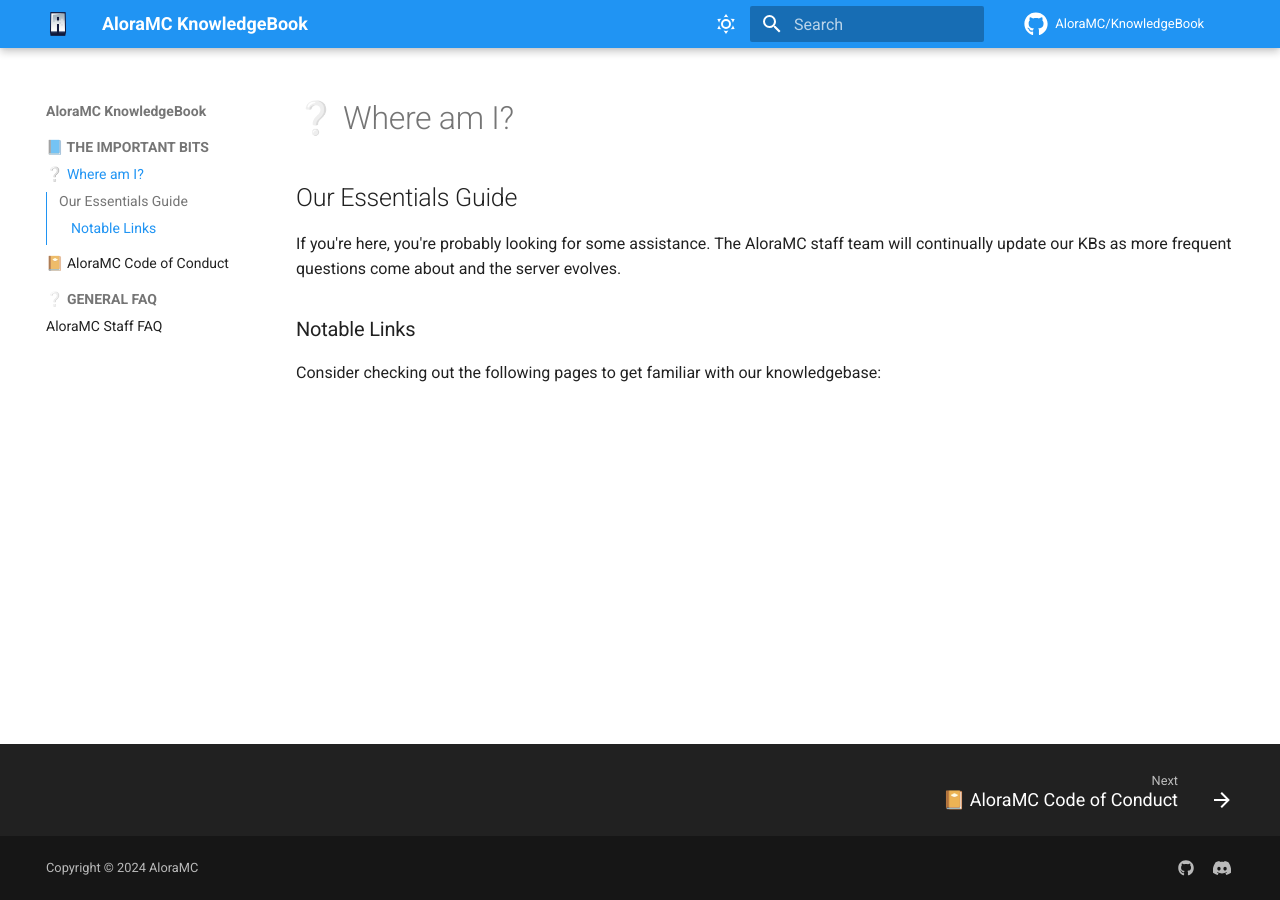
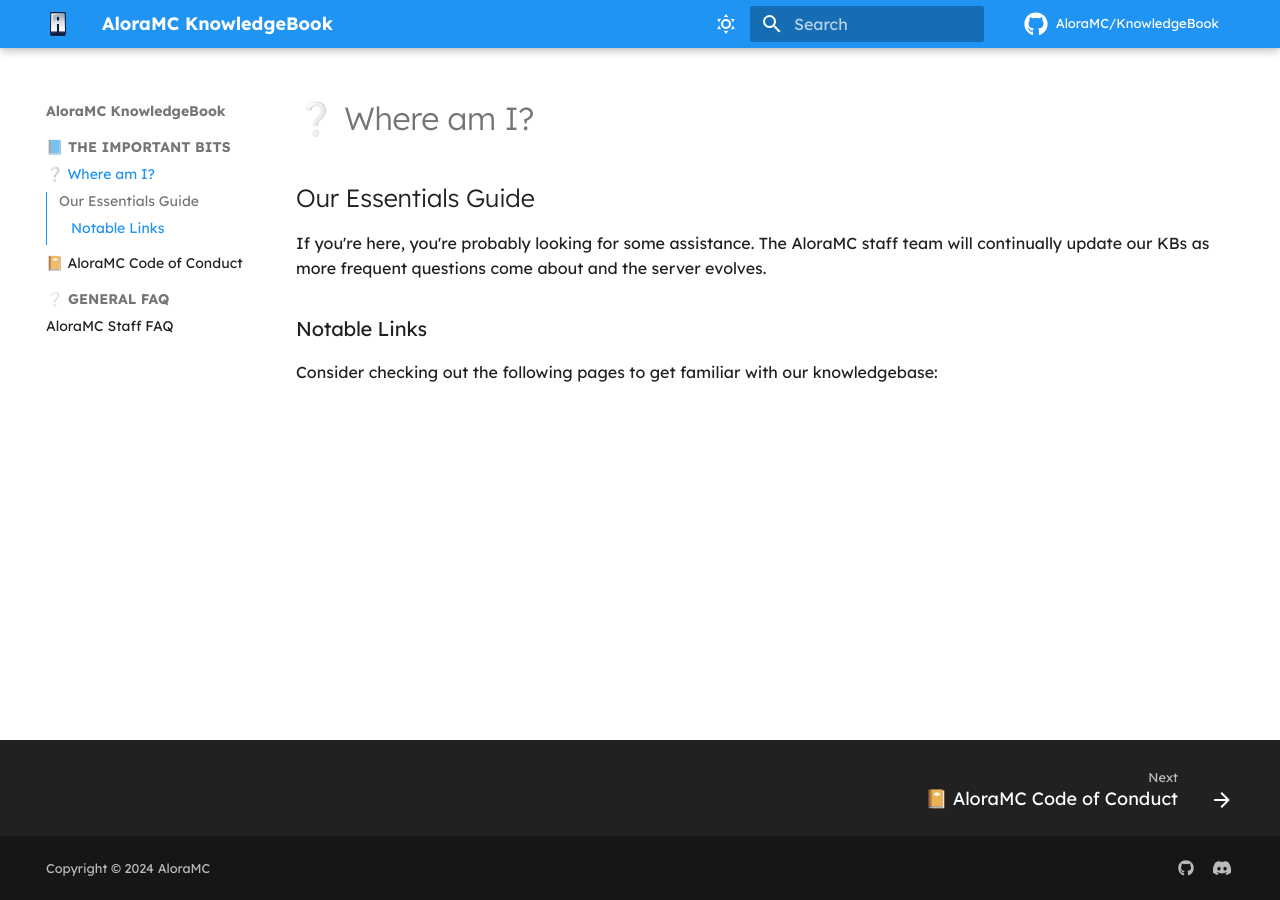
Before and after one commit to AloraMC/Knowledgebase, an MkDocs documentation site: the page built from docs/index.md, in a window 1280 px wide. Built offline with MkDocs 1.6.1 and Material for MkDocs 9.7.7, drawn with Linux system fonts in a browser that asks for light colours; plug-ins that fetch from the network failed and are left out; comment, search, counter and statistics services are not loaded.

Commit message:
Update mkdocs.yml

```diff
--- a/mkdocs.yml
+++ b/mkdocs.yml
@@ -4,6 +4,8 @@
 repo_name: AloraMC/KnowledgeBook
 copyright: Copyright &copy; 2024 AloraMC
 theme:
+  font:
+    text: Lexend
   name: material
   logo: assets/logo.png
   favicon: assets/logo.png
```
